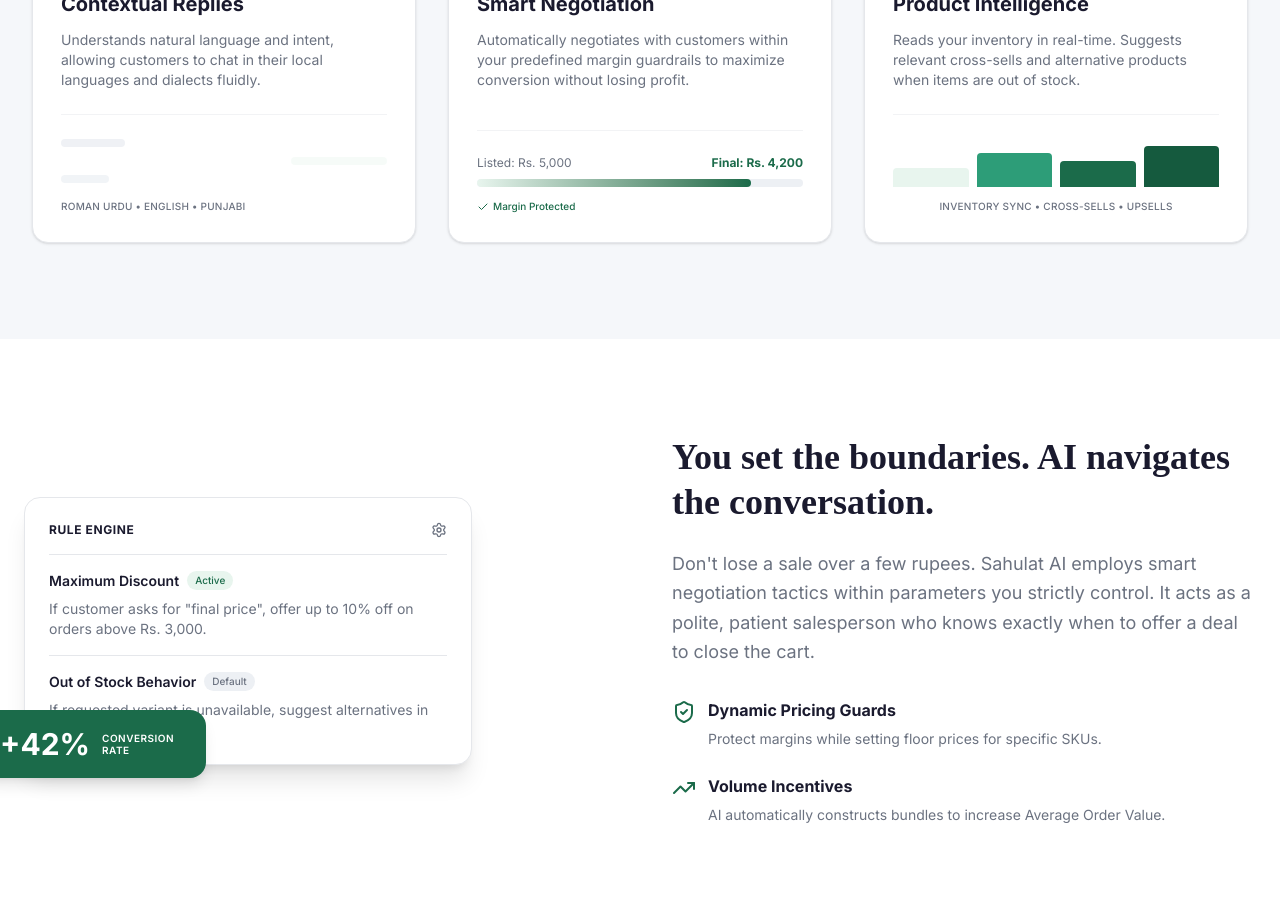
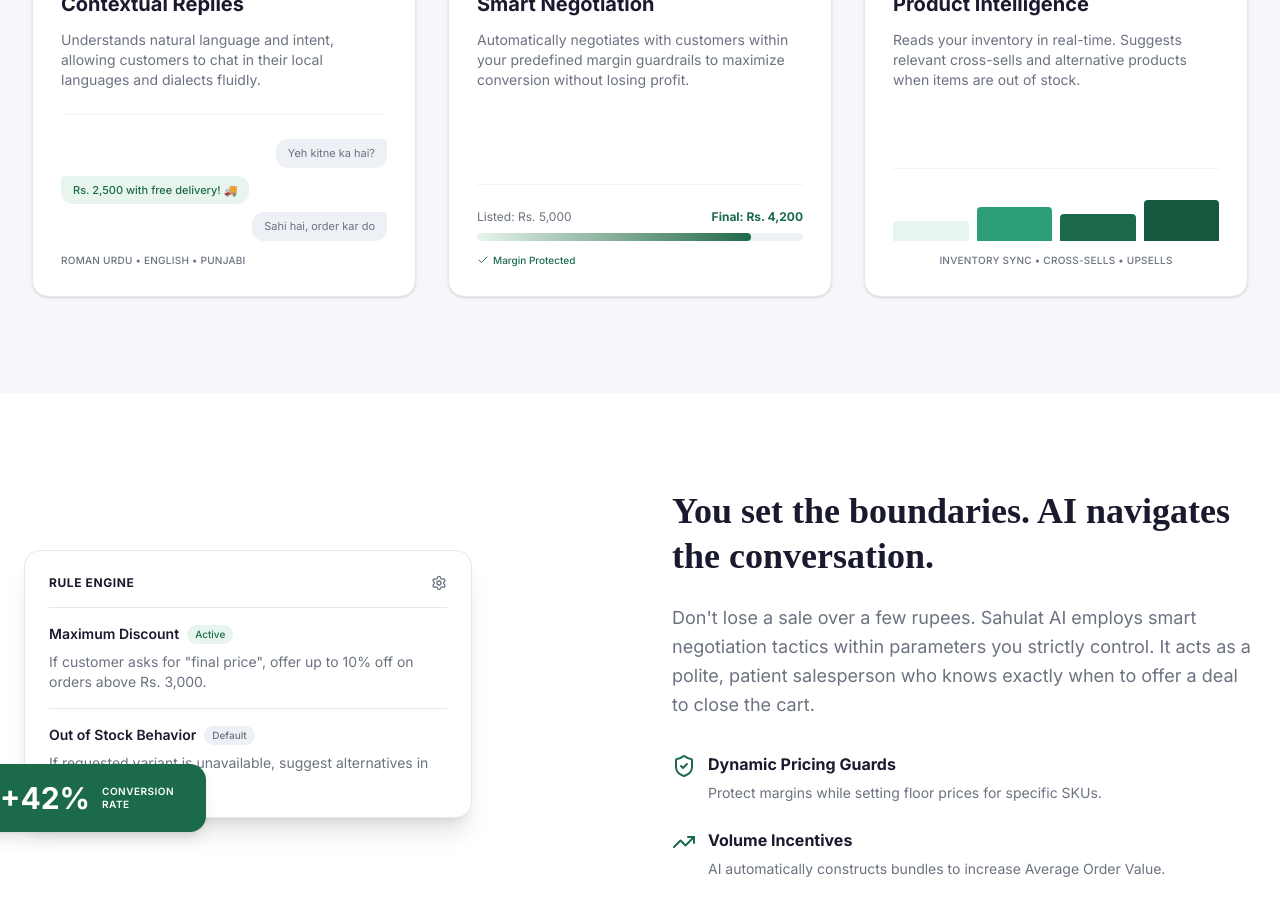
Before and after one commit to Fazal-Khan05/Sahulatcart_Marketing_site, a React (Vite) app: page / in a window 1280 px wide. Shown: the part 2400-3315 px from the top of the page. Built offline with nearby package versions, Linux system fonts and the light colour scheme; a web font is replaced by a local one.

Commit message:
Fix skeleton bars in contextual replies card

```diff
--- a/src/components/sections/AISalesperson.jsx
+++ b/src/components/sections/AISalesperson.jsx
@@ -213,12 +213,18 @@ const AISalesperson = () => {
             </p>
 
             <div className="mt-6 pt-6 border-t border-border/50">
-              <div className="flex flex-col gap-2.5">
-                <motion.div animate={{ opacity: [0.4, 1, 0.4] }} transition={{ repeat: Infinity, duration: 3, delay: 0 }} className="h-2 w-16 bg-surface-alt rounded-full self-start" />
-                <motion.div animate={{ opacity: [0.4, 1, 0.4] }} transition={{ repeat: Infinity, duration: 3, delay: 1 }} className="h-2 w-24 bg-primary-light rounded-full self-end" />
-                <motion.div animate={{ opacity: [0.4, 1, 0.4] }} transition={{ repeat: Infinity, duration: 3, delay: 2 }} className="h-2 w-12 bg-surface-alt rounded-full self-start" />
+              <div className="flex flex-col gap-2">
+                <div className="self-end bg-surface-alt rounded-xl rounded-tr-sm px-3 py-1.5 text-[11px] text-text-secondary">
+                  Yeh kitne ka hai?
+                </div>
+                <div className="self-start bg-primary-light rounded-xl rounded-tl-sm px-3 py-1.5 text-[11px] text-primary font-medium">
+                  Rs. 2,500 with free delivery! 🚚
+                </div>
+                <div className="self-end bg-surface-alt rounded-xl rounded-tr-sm px-3 py-1.5 text-[11px] text-text-secondary">
+                  Sahi hai, order kar do
+                </div>
               </div>
-              <div className="mt-4 text-[10px] text-text-secondary font-medium tracking-wide uppercase">
+              <div className="mt-3 text-[10px] text-text-secondary font-medium tracking-wide uppercase">
                 Roman Urdu • English • Punjabi
               </div>
             </div>
```
